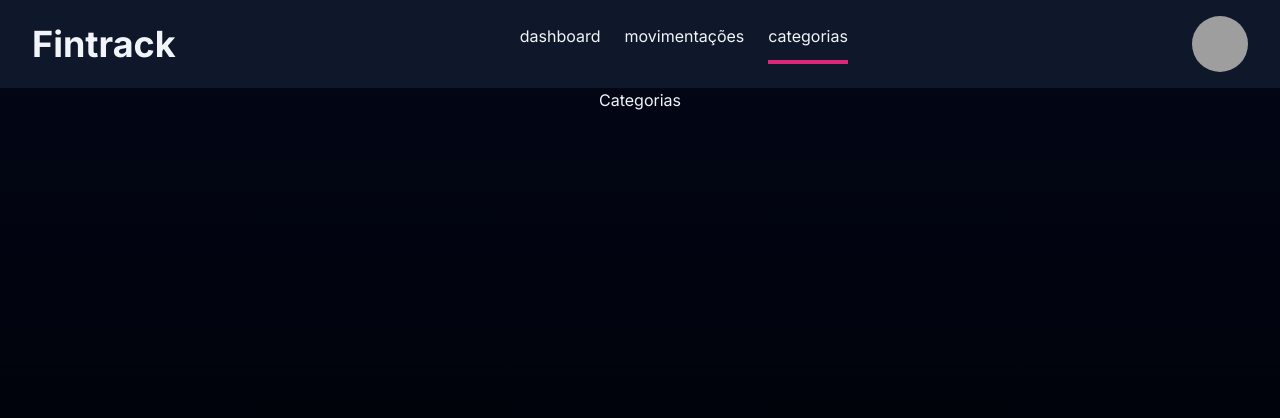
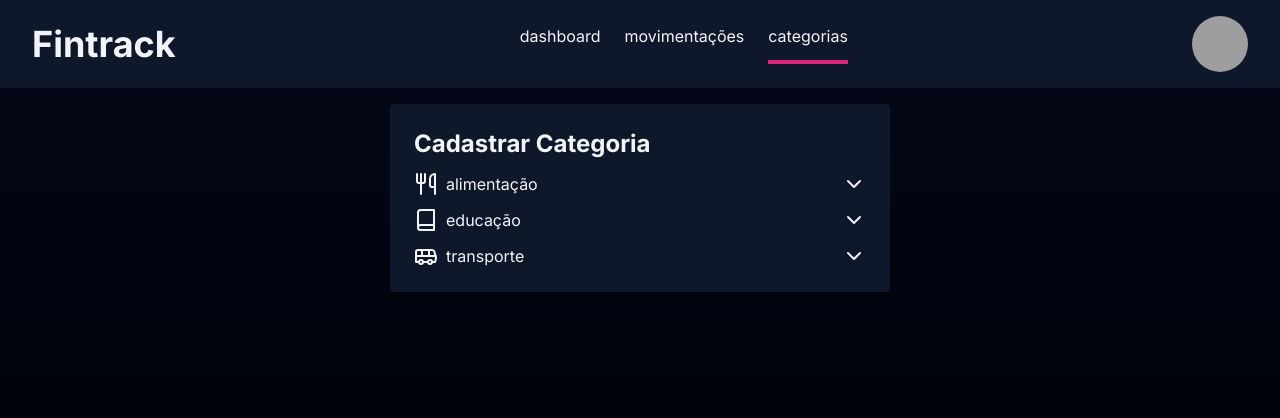
Before and after one commit to joaocarloslima/fintrackweb, a Next.js app: page /categorias in a window 1280 px wide. Shown: the top 418 px of the page. Built offline with nearby package versions, Linux system fonts and the light colour scheme; grey boxes are pictures that could not be loaded.

Commit message:
mock das categorias

```diff
--- /dev/null
+++ b/src/app/categorias/CategoriaItem.tsx
@@ -0,0 +1,20 @@
+import { Icon } from "@/components/Icon";
+import { ChevronDown, Utensils } from "lucide-react";
+
+interface Categoria {
+    id: number,
+    nome: string,
+    icone: string
+}
+
+export function CategoriaItem(categoria: Categoria) {
+    return (
+        <div className="flex justify-between">
+            <div className="flex gap-2">
+                <Icon name={categoria.icone} />
+                <span>{categoria.nome}</span>
+            </div>
+            <ChevronDown />
+        </div>
+    )
+}
--- a/src/app/categorias/page.tsx
+++ b/src/app/categorias/page.tsx
@@ -1,10 +1,39 @@
 import { NavBar } from "@/components/NavBar"
+import { ChevronDown, Utensils } from "lucide-react";
+import { CategoriaItem } from "./CategoriaItem";
 
 export default function Categorias() {
+
+  const categorias = [
+    {
+      id: 1,
+      nome: "alimentação",
+      icone: "utensils"
+    },
+    {
+      id: 2,
+      nome: "educação",
+      icone: "book"
+    },
+    {
+      id: 3,
+      nome: "transporte",
+      icone: "transport"
+    },
+
+  ]
+
   return (
     <main className="flex min-h-screen flex-col items-center">
       <NavBar active="categorias" />
-      <h2>Categorias</h2>
+
+      <section className="flex flex-col gap-3 bg-slate-900 p-6 mt-4 rounded min-w-[500px]">
+        <h2 className="text-2xl font-bold">Cadastrar Categoria</h2>
+
+        {categorias.map(categoria => <CategoriaItem {...categoria} /> )}
+
+      </section>
+
     </main>
   );
 }
--- /dev/null
+++ b/src/components/Icon.tsx
@@ -0,0 +1,16 @@
+import { Apple, Book, Bus, Utensils } from "lucide-react";
+
+interface IconProps {
+    name: string
+}
+
+const icons = [
+    {name: "apple", icon: <Apple />},
+    {name: "utensils", icon: <Utensils />},
+    {name: "book", icon: <Book />},
+    {name: "transport", icon: <Bus />}
+]
+
+export function Icon({ name } : IconProps){
+    return icons.find(i => i.name == name)?.icon
+}
```
Also changed, not shown: package.json (+5 -4 lines), 1 other file (tests, documents, lock files or other folders).
